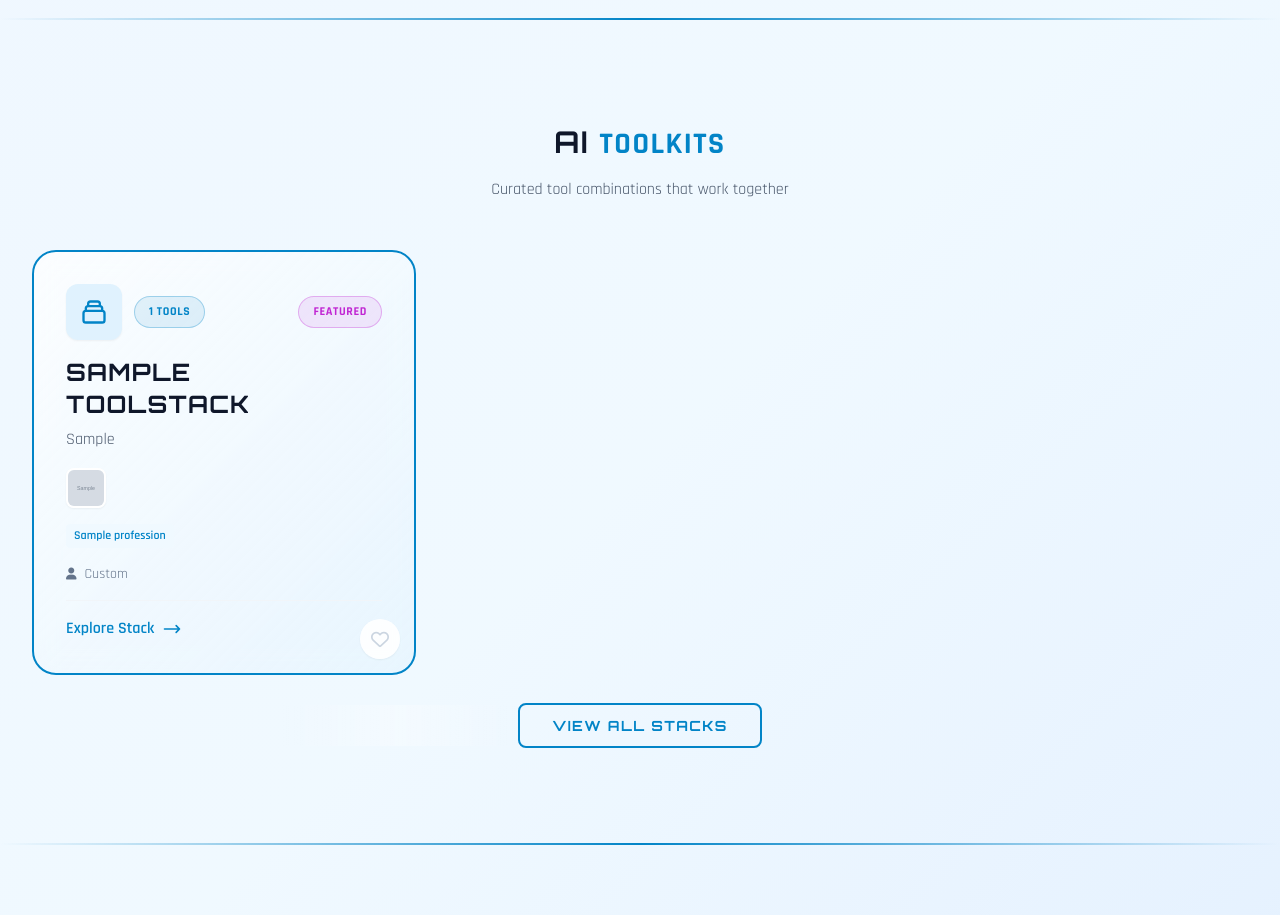
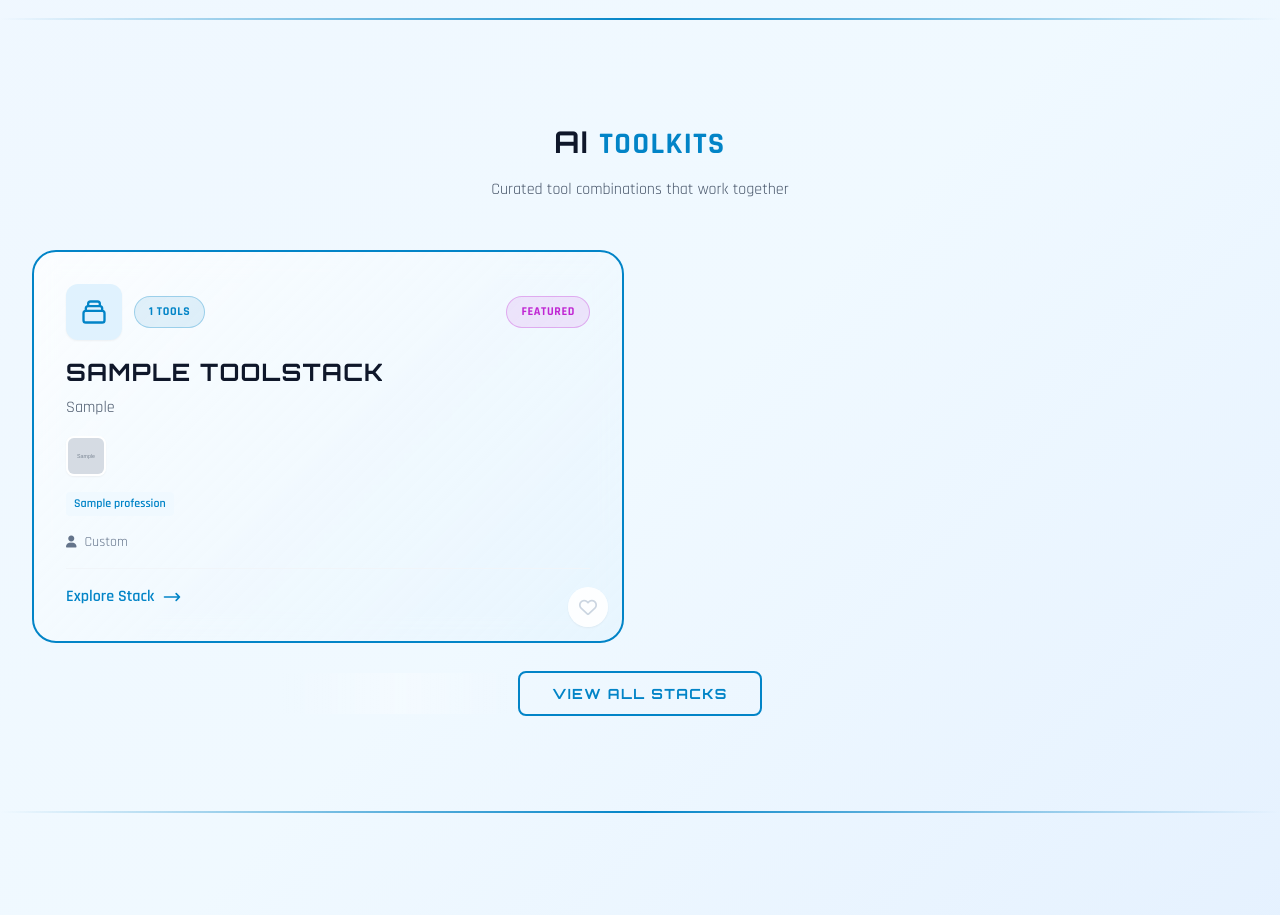
Before and after one commit to uponai/aijack, a Django app: page / in a window 1280 px wide. Shown: the part 1079-1994 px from the top of the page. Run offline with Django 4.2, Linux system fonts and the light colour scheme; tables that the repository leaves empty hold one stand-in row (values such as "Sample post"); grey boxes marked "Sample" are stand-in pictures; some libraries are stand-ins or nearby versions.

Commit message:
Home grid improvements

```diff
--- a/templates/home.html
+++ b/templates/home.html
@@ -216,7 +216,7 @@
             <p class="text-slate-600">Curated tool combinations that work together</p>
         </div>
 
-        <div class="grid md:grid-cols-2 lg:grid-cols-3 gap-8">
+        <div class="grid md:grid-cols-2 lg:grid-cols-2 gap-8">
             {% for stack in featured_stacks %}
             {% include 'includes/_stack_card.html' with stack=stack %}
             {% endfor %}
--- a/tools/views.py
+++ b/tools/views.py
@@ -22,7 +22,7 @@ def home(request):
     thirty_days_ago = today - timedelta(days=30)
 
     professions = Profession.objects.all()[:8]
-    featured_stacks = ToolStack.objects.filter(is_featured=True, visibility='public')[:3]
+    featured_stacks = ToolStack.objects.filter(is_featured=True, visibility='public')[:4]
     featured_tools = Tool.objects.filter(status='published', is_featured=True)[:6]
 
     # Highlighted items (within highlight date range)
```
